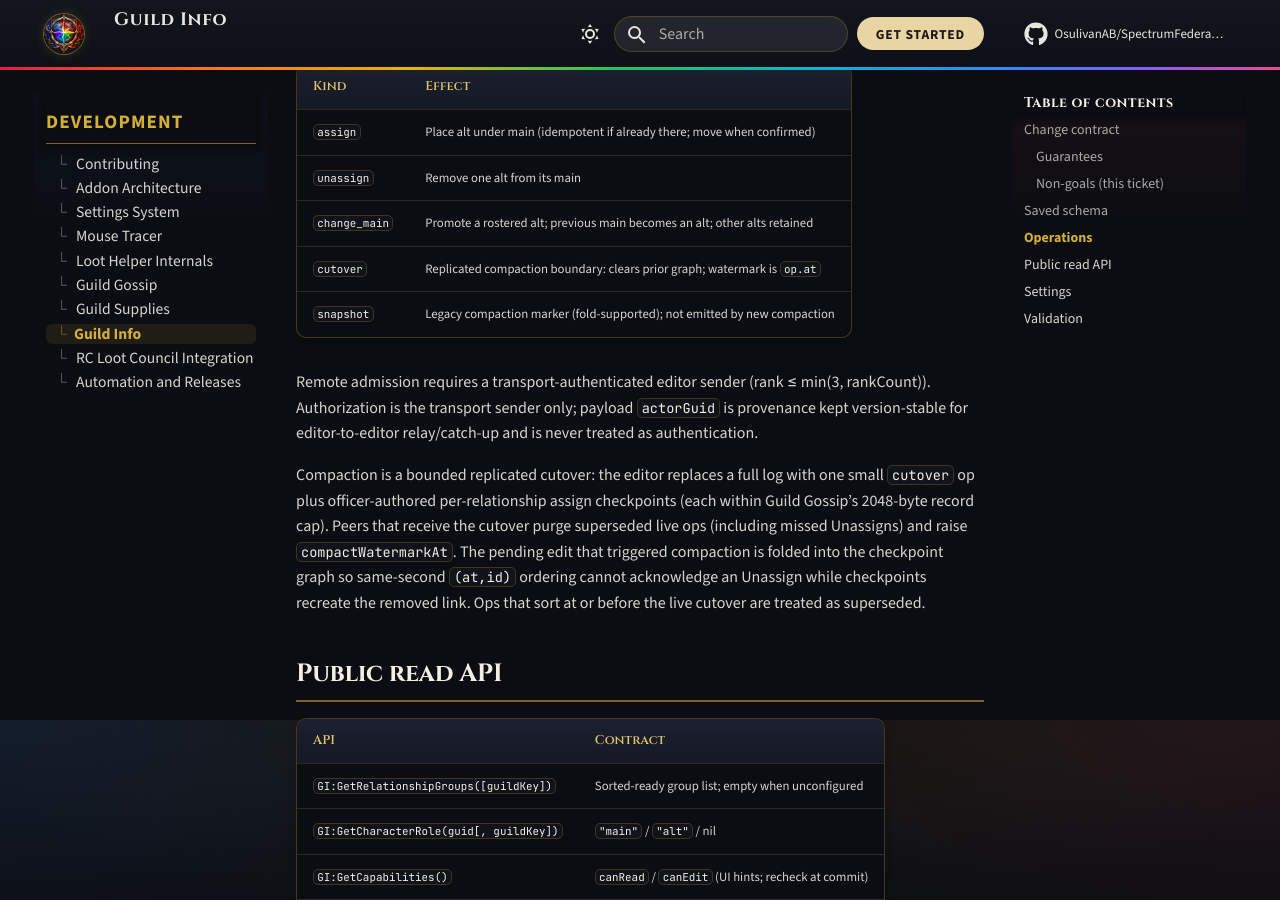
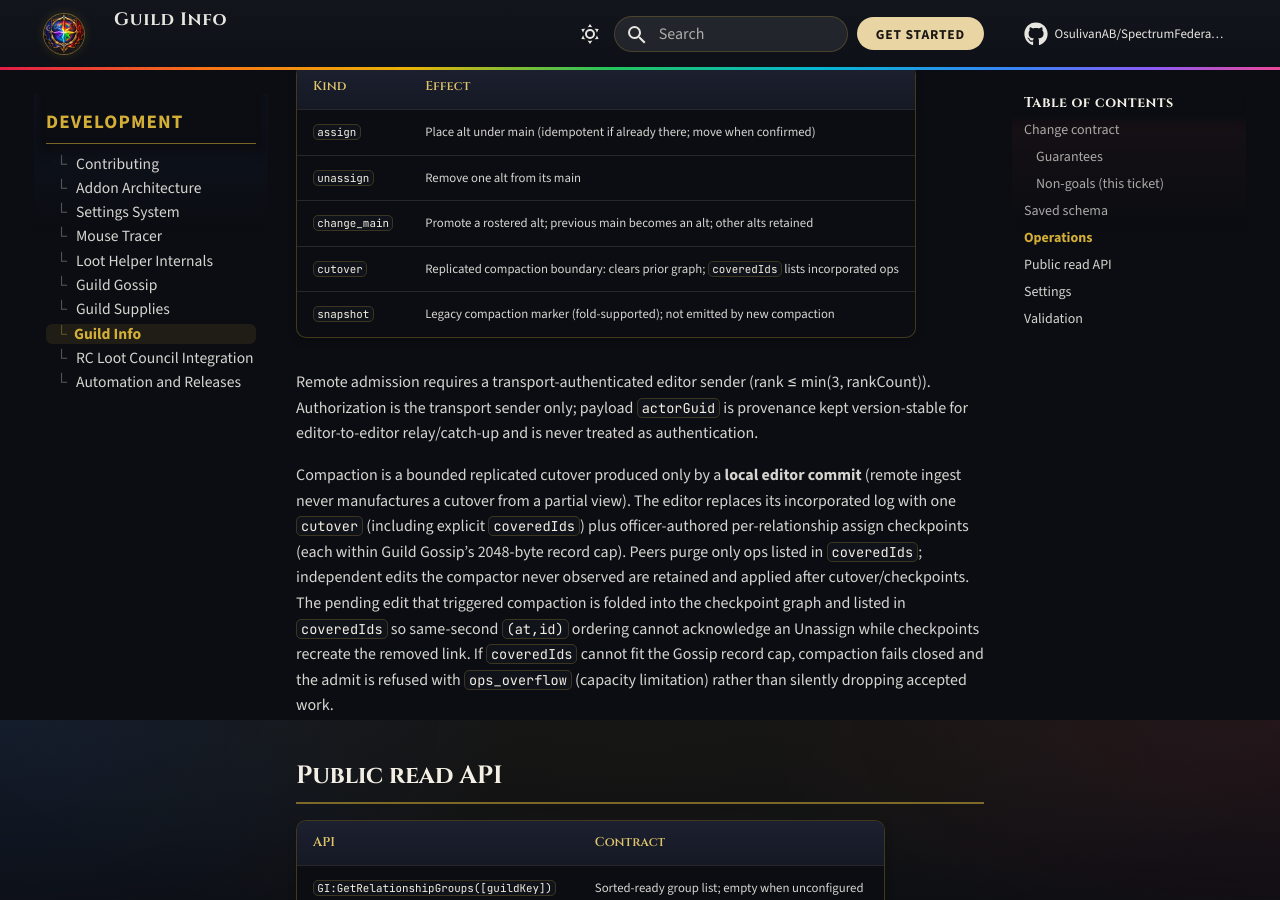
Before and after one commit to OsulivanAB/SpectrumFederation, an MkDocs documentation site: the page built from docs/development/guild-info/index.md, in a window 1280 px wide and 900 px high, scrolled down 1980 px. Built offline with MkDocs 1.6.1 and Material for MkDocs 9.7.7, drawn with Linux system fonts in a browser that asks for light colours; comment, search, counter and statistics services are not loaded.

Commit message:
Fix Guild Info cutover to cover only observed ops (#402)
Cutover now carries explicit coveredIds as the sole supersession proof so
independent edits a compactor never saw survive reconciliation. Fold applies
uncovered ops after cutover/checkpoints, remote ingest never manufactures a
cutover from a partial log, and oversized coveredIds fail closed. Add
partition and capacity regressions while preserving prior cutover cases.

Co-authored-by: Anthony <OsulivanAB@users.noreply.github.com>

```diff
--- a/docs/development/guild-info/index.md
+++ b/docs/development/guild-info/index.md
@@ -63,12 +63,12 @@ Durable keys are only `club:<id>`. Transport `name:` scopes are never persisted.
 | `assign` | Place alt under main (idempotent if already there; move when confirmed) |
 | `unassign` | Remove one alt from its main |
 | `change_main` | Promote a rostered alt; previous main becomes an alt; other alts retained |
-| `cutover` | Replicated compaction boundary: clears prior graph; watermark is `op.at` |
+| `cutover` | Replicated compaction boundary: clears prior graph; `coveredIds` lists incorporated ops |
 | `snapshot` | Legacy compaction marker (fold-supported); not emitted by new compaction |
 
 Remote admission requires a transport-authenticated editor sender (rank ≤ min(3, rankCount)). Authorization is the transport sender only; payload `actorGuid` is provenance kept version-stable for editor-to-editor relay/catch-up and is never treated as authentication.
 
-Compaction is a bounded replicated cutover: the editor replaces a full log with one small `cutover` op plus officer-authored per-relationship assign checkpoints (each within Guild Gossip’s 2048-byte record cap). Peers that receive the cutover purge superseded live ops (including missed Unassigns) and raise `compactWatermarkAt`. The pending edit that triggered compaction is folded into the checkpoint graph so same-second `(at,id)` ordering cannot acknowledge an Unassign while checkpoints recreate the removed link. Ops that sort at or before the live cutover are treated as superseded.
+Compaction is a bounded replicated cutover produced only by a **local editor commit** (remote ingest never manufactures a cutover from a partial view). The editor replaces its incorporated log with one `cutover` (including explicit `coveredIds`) plus officer-authored per-relationship assign checkpoints (each within Guild Gossip’s 2048-byte record cap). Peers purge only ops listed in `coveredIds`; independent edits the compactor never observed are retained and applied after cutover/checkpoints. The pending edit that triggered compaction is folded into the checkpoint graph and listed in `coveredIds` so same-second `(at,id)` ordering cannot acknowledge an Unassign while checkpoints recreate the removed link. If `coveredIds` cannot fit the Gossip record cap, compaction fails closed and the admit is refused with `ops_overflow` (capacity limitation) rather than silently dropping accepted work.
 
 ## Public read API
 
```
Also changed, not shown: 3 other files.
